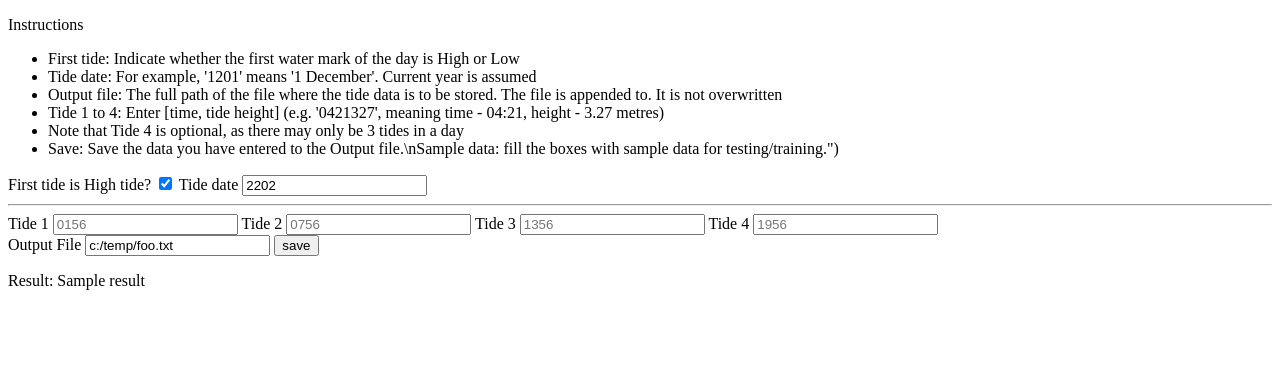
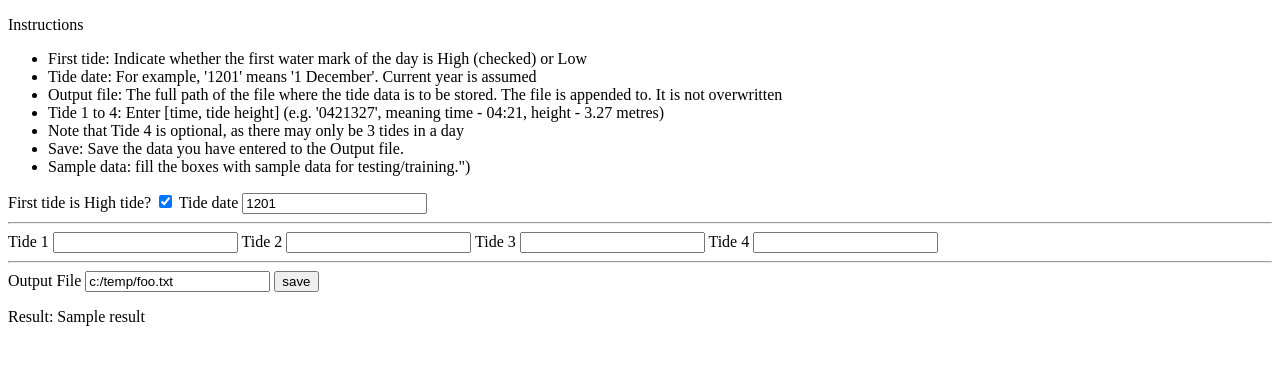
Before and after one commit to aadennis/PythonSandboxAA, a FastAPI app: template BoardingNow/templates/tidetimes.html in a window 1280 px wide. Shown: the top 365 px of the page. Run offline with FastAPI, Linux system fonts and the light colour scheme; the template is opened without the code that fills it: most values are stand-ins (such as "Sample title", 1, 10 or a date in 2020); parts of the project's set-up code (start-up, migrations or seed data) failed here and were passed over.

Commit message:
Further wip

```diff
--- a/BoardingNow/templates/tidetimes.html
+++ b/BoardingNow/templates/tidetimes.html
@@ -9,33 +9,35 @@
 <body>
     <p>Instructions</p>
     <ul>
-        <li>First tide: Indicate whether the first water mark of the day is High or Low</li>
+        <li>First tide: Indicate whether the first water mark of the day is High (checked) or Low</li>
         <li>Tide date: For example, '1201' means '1 December'. Current year is assumed</li>
         <li>Output file: The full path of the file where the tide data is to be stored. The file is appended to. It is
             not overwritten</li>
         <li>Tide 1 to 4: Enter [time, tide height] (e.g. '0421327', meaning time - 04:21, height - 3.27 metres)</li>
         <li>Note that Tide 4 is optional, as there may only be 3 tides in a day</li>
-        <li>Save: Save the data you have entered to the Output file.\nSample data: fill the boxes with sample data for
-            testing/training.")</li>
+        <li>Save: Save the data you have entered to the Output file.</li>
+        <li>Sample data: fill the boxes with sample data for testing/training.")</li>
     </ul>
 
     <!-- http://127.0.0.1:8000/tidetimes -->
     <form method="post">
         <label for="is_high_tide">First tide is High tide?</label>
-        <input type="checkbox" id="is_high_tide" name="is_high_tide" checked>
+        <input type="checkbox" id="is_high_tide" name="is_high_tide" checked/>
         <label for="tide_date">Tide date</label>
-        <input type="text" id="tide_date" name="tide_date" value="2202">
-<hr>
+        <input type="text" id="tide_date" name="tide_date" value="{{ tide_date|default(1201) }}"/>
+        <hr />
         <div id="tides">
             <label for="tide_1">Tide 1</label>
-            <input type="number" name="tide_1" value="{{ tide_1 }}" placeholder="0156"/>
+            <input type="number" name="tide_1" value="{{ tide_1|default('0156') }}" />
             <label for="tide_2">Tide 2</label>
-            <input type="number" name="tide_2" value="{{ tide_2 }}" placeholder="0756"/>
+            <input type="number" name="tide_2" value="{{ tide_2|default('0756') }}" />
             <label for="tide_3">Tide 3</label>
-            <input type="number" name="tide_3" value="{{ tide_3 }}" placeholder="1356"/>
+            <input type="number" name="tide_3" value="{{ tide_3|default('1356') }}"  />
             <label for="tide_4">Tide 4</label>
-            <input type="number" name="tide_4" value="{{ tide_4 }}" placeholder="1956"/>
+            <input type="number" name="tide_4" value="{{ tide_4|default('1956') }}"  />
+
         </div>
+        <hr />
         <div id="save_location">
             <label for="tide_file">Output File</label>
             <input type="text" id="tide_file" name="tide_file" value="c:/temp/foo.txt">
```
Also changed, not shown: BoardingNow/src/model.py (+8 -2 lines), BoardingNow/src/tidetimes.py (+5 -3 lines).
